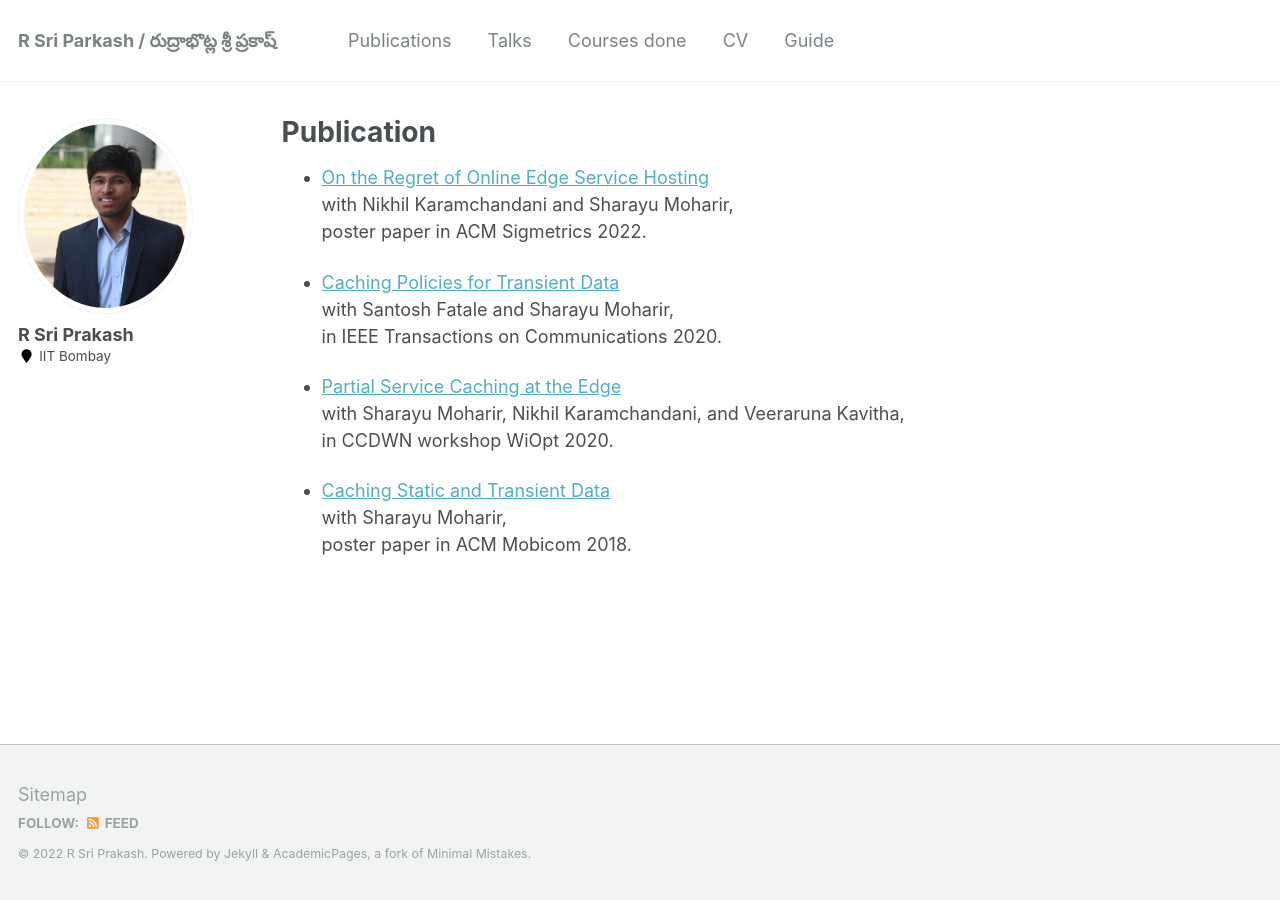
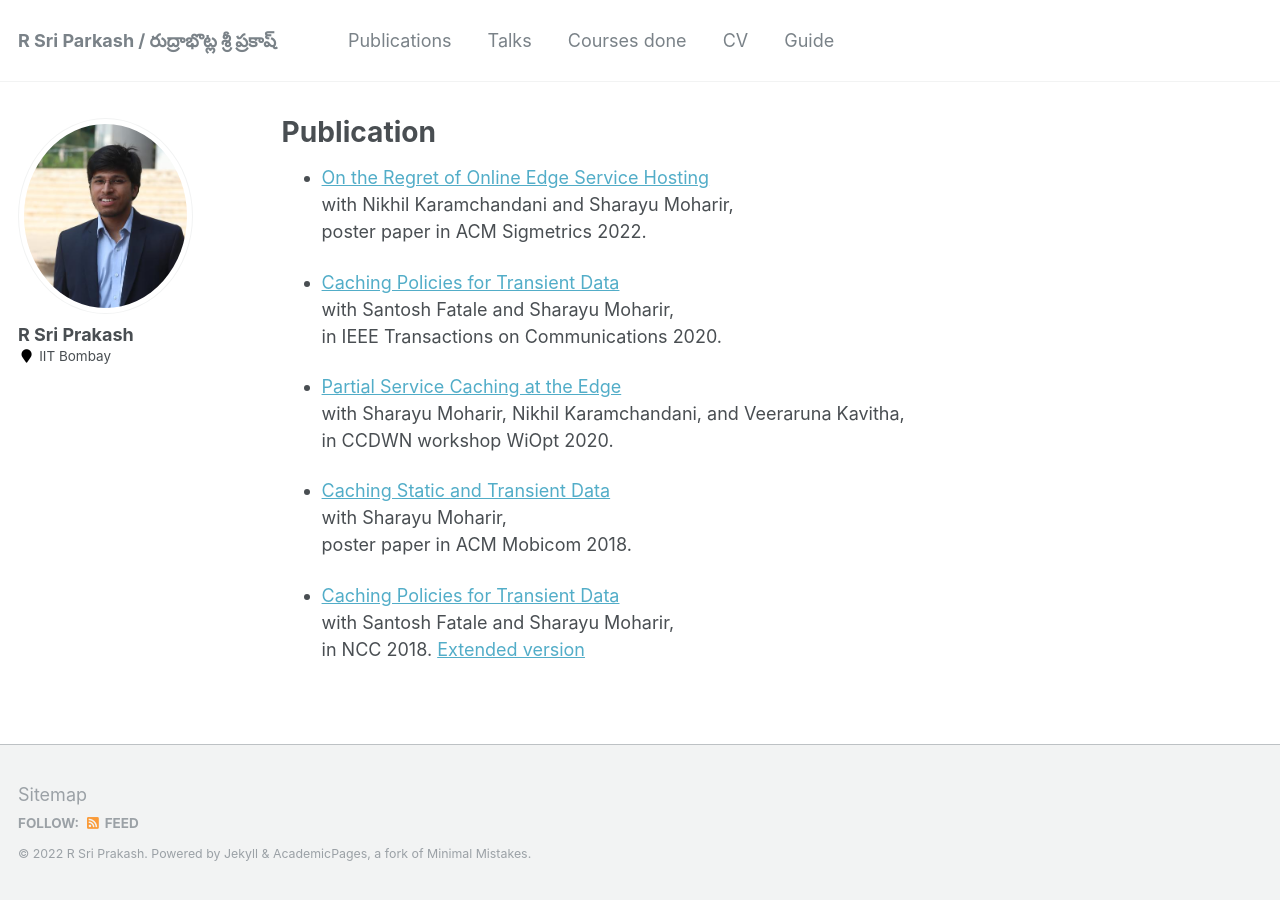
Before and after one commit to rsriprakash/rsriprakash.github.io, a Jekyll site: the page built from _pages/publications.md, in a window 1280 px wide. Built offline with Jekyll 4.4.1, drawn with Linux system fonts in a browser that asks for light colours.

Commit message:
added publication

```diff
--- a/_pages/publications.md
+++ b/_pages/publications.md
@@ -21,3 +21,7 @@ redirect_from:
 *  [Caching Static and Transient Data](http://rsriprakash.github.io/files/Mobi_com_2018.pdf)<br>
        with Sharayu Moharir,<br>
        poster paper in ACM Mobicom 2018.
+
+* [Caching Policies for Transient Data](http://rsriprakash.github.io/files/NCC_2018)<br>
+   		with Santosh Fatale and Sharayu Moharir,<br>
+      in NCC 2018. [Extended version](http://rsriprakash.github.io/files/Tcom_2020)
```
Also changed, not shown: 1 other file.
